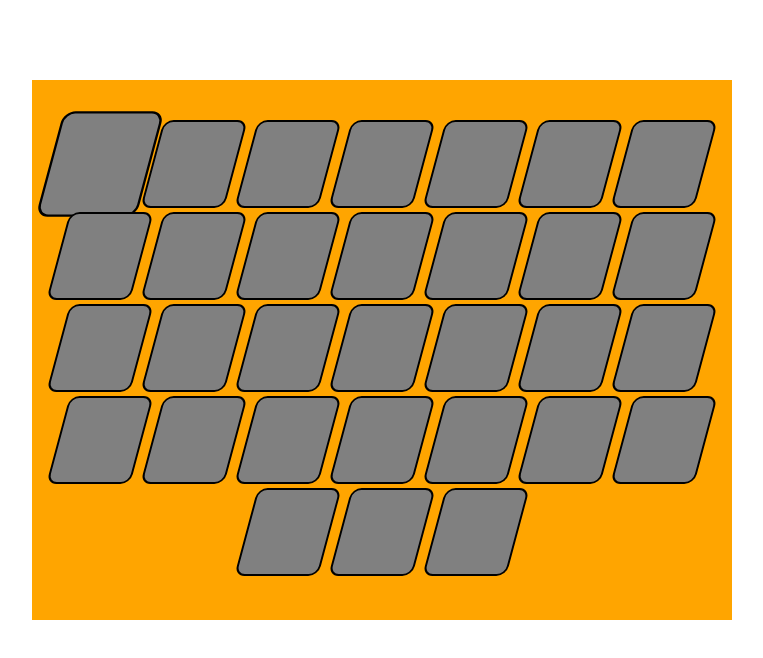
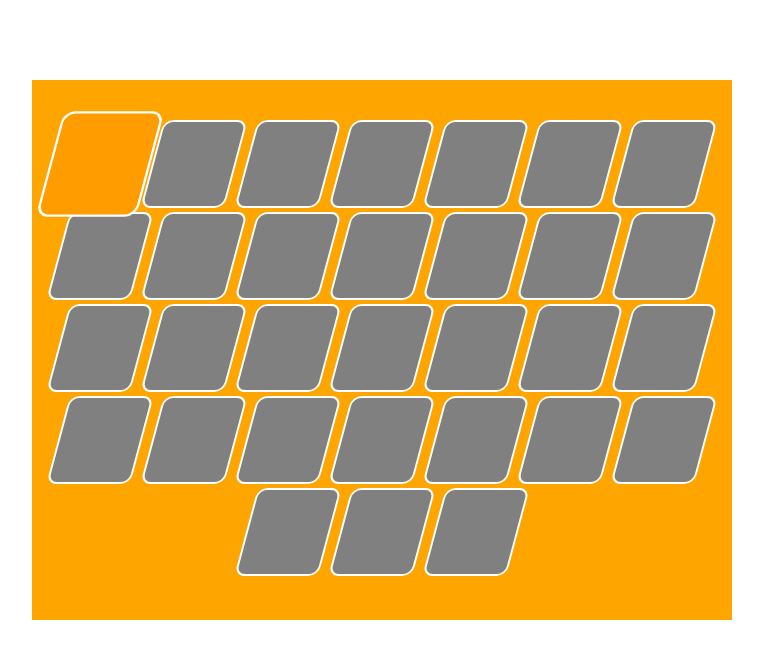
Before and after one commit to GyeongChan-Jang/CSS-overwatch-home, a plain HTML site: page index.html in a window 1280 px wide. In both pictures the pointer is over the element 358 px from the left and 164 px from the top of the page. Shown: the whole page, without its empty margins (258-1021 px from the left). Drawn offline with nearby package versions, Linux system fonts and the light colour scheme.

```diff
--- a/main.css
+++ b/main.css
@@ -21,12 +21,19 @@
   width: 80px;
   height: 84px;
   background-color: gray;
-  border: 2px solid;
+  border: 2px solid white;
   transform: skewX(-15deg);
   border-radius: 10px;
   margin: 0 5px;
+  transition:
+    transform .2s,
+    background-color .8s;
 }
 
 .hero:hover {
-  transform: scale(1.2) skewX(-15deg);
+  background-color: #ff9c00;
+  transform:
+    scale(1.2)
+    skewX(-15deg);
+  z-index: 1;
 }
```
